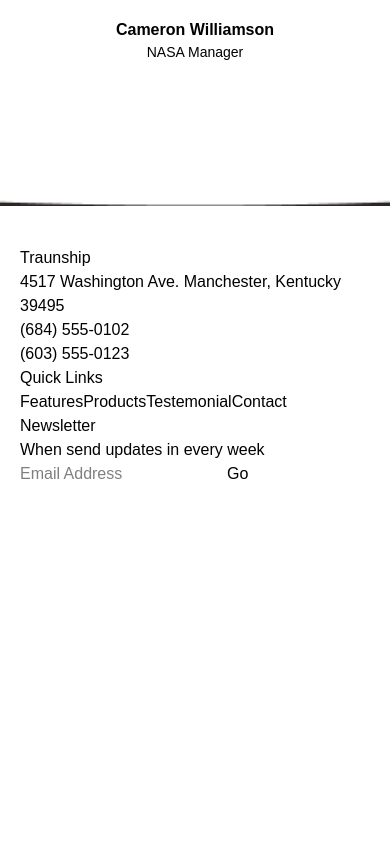
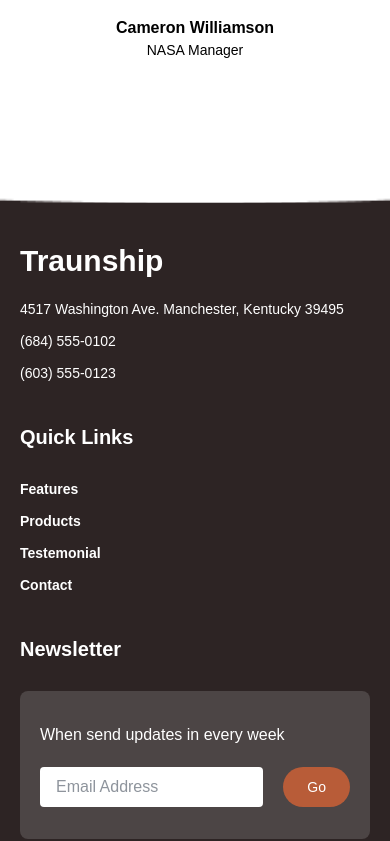
Before and after one commit to MarcosAntonio15243/Traunship-Landing-Page, a Next.js app: page / in a window 390 px wide. Shown: the part 8407-9248 px from the top of the page. Before the commit the page ends 8933 px from the top, so only its background shows below. Built offline with nearby package versions, Linux system fonts and the light colour scheme.

Commit message:
feat: Finalizando estilização e responsividade do footer

```diff
--- a/src/app/page.tsx
+++ b/src/app/page.tsx
@@ -78,38 +78,47 @@ export default function Home() {
         </div>
       </section>
 
-      <section className="px-5 pt-10 pb-36 lg:px-40 lg:pt-20 flex flex-wrap justify-center gap-15 bg-[var(--dark)] bg-[url('/assets/shapeRoundedBottom.webp')] bg-bottom bg-cover bg-no-repeat">
+      <section className="px-5 pt-10 pb-36 lg:px-40 lg:pt-20 flex flex-wrap justify-center gap-15 bg-[var(--dark)] bg-[url('/assets/shapeRoundedBottom.webp')] bg-bottom bg-cover bg-no-repeat mt-[-2px]">
         <PeopleTeamCard icon={"https://bit.ly/dan-abramov"} description={"I brought a rocket for my son in his 14th birthday. I liked their service. Love it."} name={"Wade Warren"} profession={"Astronaut"} />
         <PeopleTeamCard icon={"https://i.pravatar.cc/400?u=1"} description={"They delivered my custom rocket as fast as the rocket itself. Mindblowing."} name={"Esther Howard"} profession={"Apollo 11 Pilot"} />
         <PeopleTeamCard icon={"https://cdn.myanimelist.net/r/84x124/images/characters/9/131317.webp?s=d4b03c7291407bde303bc0758047f6bd"} description={"II found awesome customer service from them. They fixed my rocket within a day."} name={"Cameron Williamson"} profession={"NASA Manager"} />
       </section>
 
-      <Section>
-        <div>
-          <h3>Traunship</h3>
+      <footer className="px-5 py-10 lg:px-40 lg:pt-20 bg-[var(--dark)] text-[var(--white)] mt-[-1px]">
+        <div className="grid grid-cols-1 sm:grid-cols-2 md:grid-cols-4 mb-10 pb-10 border-b-[0.5px] border-b-white/50 gap-10 sm:gap-5">
+          <div className="flex flex-col gap-5">
+            <h3 className="text-3xl font-bold">Traunship</h3>
+            <div className="text-sm flex flex-col gap-3">
               <p>4517 Washington Ave. Manchester, Kentucky 39495</p>
               <p>(684) 555-0102</p>
               <p>(603) 555-0123</p>
             </div>
-        <div>
-          <h3>Quick Links</h3>
-          <a href="#">Features</a>
-          <a href="#">Products</a>
-          <a href="#">Testemonial</a>
-          <a href="#">Contact</a>
           </div>
-        <div>
-          <h3>Newsletter</h3>
-          <form>
+          <div className="flex flex-col gap-7">
+            <h3 className="text-xl font-bold">Quick Links</h3>
+            <div className="text-sm flex flex-col gap-3 font-bold">
+              <a href="#" className="hover:underline hover:text-[var(--caramel)]">Features</a>
+              <a href="#" className="hover:underline hover:text-[var(--caramel)]">Products</a>
+              <a href="#" className="hover:underline hover:text-[var(--caramel)]">Testemonial</a>
+              <a href="#" className="hover:underline hover:text-[var(--caramel)]">Contact</a>
+            </div>
+          </div>
+          <div className="sm:col-span-2 flex flex-col gap-7">
+            <h3 className="text-xl font-bold">Newsletter</h3>
+            <form className="flex flex-col gap-5 bg-white/15 px-5 py-8 rounded-lg">
               <label>When send updates in every week</label>
-            <span>
-              <input type="email" placeholder="Email Address" />
-              <input type="submit" value="Go" />
+              <span className="flex flex-row gap-5">
+                <input type="email" placeholder="Email Address" className="outline-none bg-white text-gray-800 px-4 py-2 rounded-sm w-full" />
+                <input type="submit" value="Go" className="cursor-pointer bg-[var(--caramel)] text-white text-sm px-6 py-2 rounded-full" />
               </span>
             </form>
           </div>
-      </Section>
-
+        </div>
+        <div className="flex flex-col gap-5 sm:flex-row justify-between items-center">
+          <p>© 2021 Traunship. All right reserved.</p>
+          <img src="/assets/socialMediaIcons.webp" alt="Social Media Icons" />
+        </div>
+      </footer>
     </main>
   );
 }
```
Also changed, not shown: public/assets/socialMediaIcons.webp (added). Lines whose indentation alone changed are shown as unchanged.
